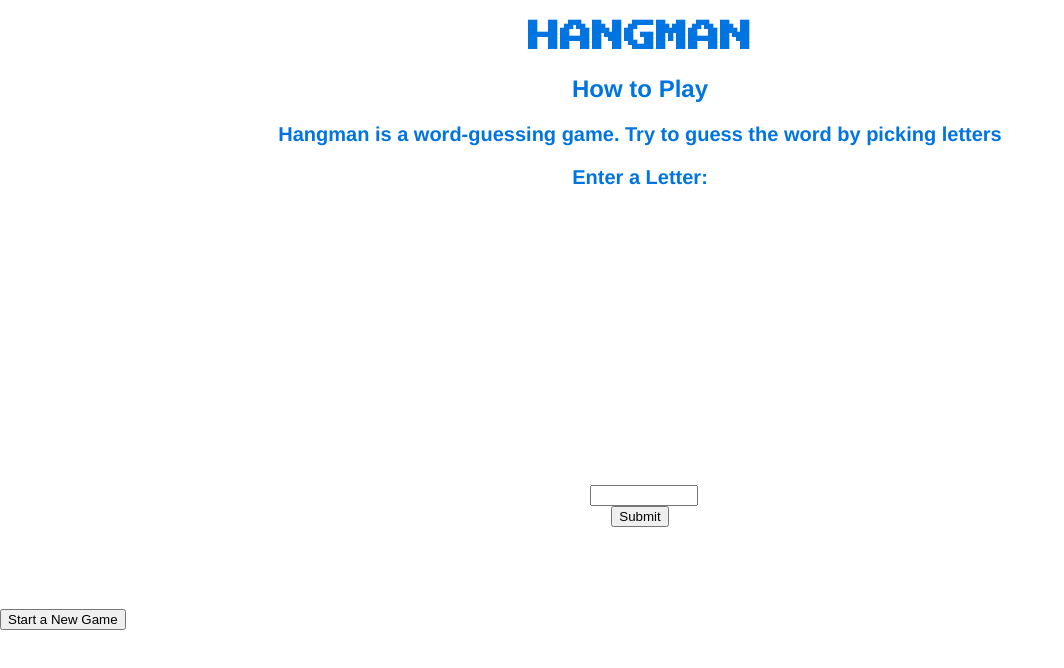
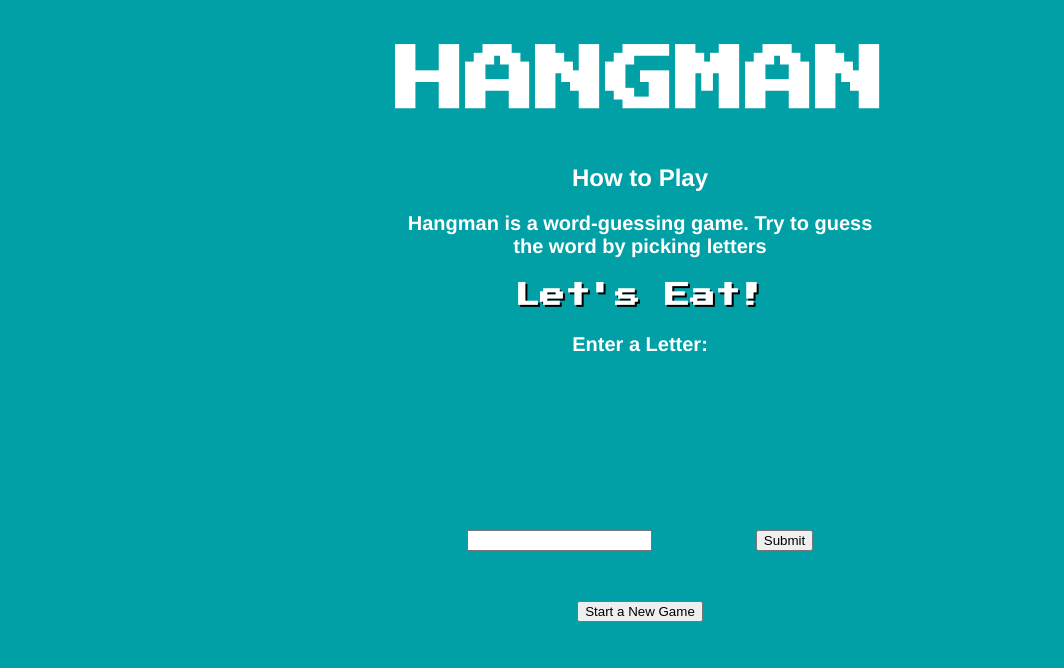
Before and after one commit to StormyRamsey/Project-1-Hangman, a plain HTML site: page index.html in a window 1280 px wide. Shown: the whole page, without its empty margins (0-1064 px from the left). Drawn offline with nearby package versions, Linux system fonts and the light colour scheme.

Commit message:
submitting for class presentation

```diff
--- a/hm-main.js
+++ b/hm-main.js
@@ -42,7 +42,7 @@ $('#submit').on('click', function(letter) {
     if (currentWord.includes(input)) {
       $('#alert-box1').text('Good Guess!')
     } else {
-      numMissed += 1
+      //numMissed += 1
       $('#alert-box1').text('Try Again!')
     }
   }
--- a/index.html
+++ b/index.html
@@ -8,25 +8,27 @@
   </head>
   <body>
 
+    <div class="container">
         <h1>HANGMAN</h1>
 
             <h2>How to Play</h2>
               <p>Hangman is a word-guessing game. Try to guess the word by picking letters</p>
+              <h3>Let's Eat!</h3>
+              <p>Enter a Letter:</p>
+  </div>
 
-              <p>Enter a Letter:</p>
-
-      <div class="container">
               <div id="alert-box1" class="alert"></div>
               <div id="text" class="word"></div>
-          <div class="guess">
+
+        <div class="guess">
           <input id="letter" type="text" class="guess" name="letter" maxlength="1" >
           <input id="submit" type="submit" class="input-button">
+          <div class="startgame">
+            <button id="new-game"type="button" class="start-button">Start a New Game</button>
+          </div>
         </div>
-      </div>
 
-    <div class="startgame">
-      <button id="new-game"type="button" class="start-button">Start a New Game</button>
-    </div>
+
 
     <script
       src="https://code.jquery.com/jquery-3.2.1.js"
--- a/stylesheet.css
+++ b/stylesheet.css
@@ -1,5 +1,10 @@
 body {
   margin: 0;
+  display: flex;
+  text-align: center;
+  flex-direction: column;
+  background-color: #00a0a6;
+
 }
 
 #text{
@@ -14,44 +19,52 @@ body {
   margin: auto;
   max-width: 500px;
   height: 400px;
-  display: flex;
-  flex-direction: column;
-  background-color: white;
 }
 
 .alert{
-
+font-size: 25px;
+font-family: 'Press Start 2P', cursive;
+color: #e46d14;
+text-shadow: 2px 2px #000;
 }
 
 .word{
+  margin: 50px;
+  color: #000;
 
 }
 
 .guess{
-  display: flex;
-  flex-direction: column;
-  width: 100px;
-  margin: auto;
-  align-items: center;
+  margin: 50px;
+
 }
 
-.startgame{
-  display: flex;
+.input-button{
+  align-items: center;
+  margin: 50px;
 }
 
 
 
-h1, h2, p{
-  color: #0074e1;
+h1, h2, h3, p{
+  color: #fff;
   font-family: "Helvetica Neue", Helvetica, Arial, sans-serif;
 }
 h1{
 text-align: center;
 font-family: 'Press Start 2P', cursive;
+font-size: 70px;
 }
 
 h2{
   text-align: center;
+}
+
+h3 {
+  color: #fff;
+  font-family: 'Press Start 2P', cursive;
+  font-size: 25px;
+  text-shadow: 2px 2px #000;
 }
 
 p{
```
